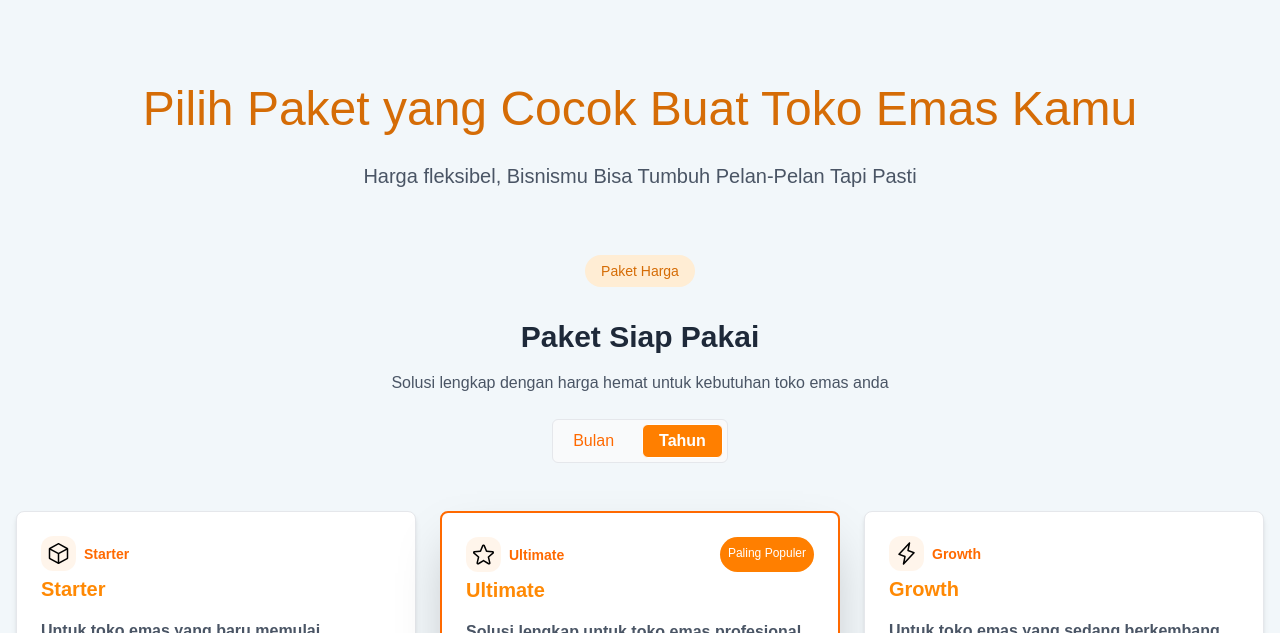
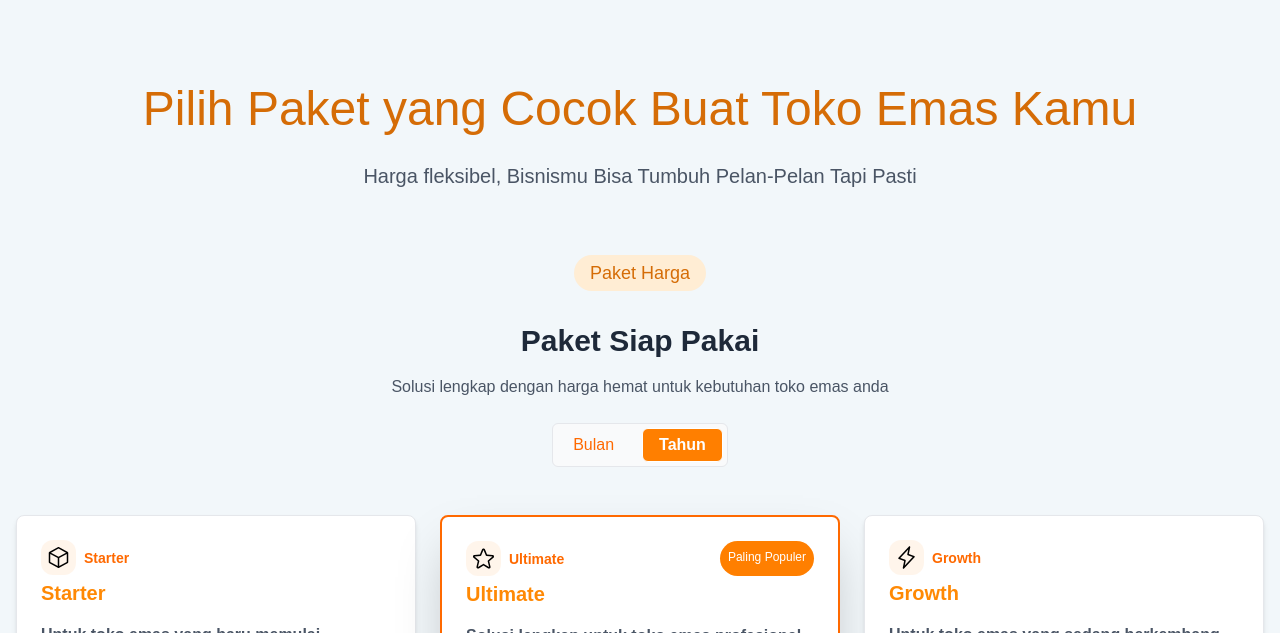
Before and after one commit to MorenoHilbran/Jemari-Point, a website: page src/hargatahunan.html in a window 1280 px wide. Shown: the part 167-800 px from the top of the page. Drawn offline with Linux system fonts and the light colour scheme.

Commit message:
fixing harga tahunan

```diff
--- a/src/hargatahunan.html
+++ b/src/hargatahunan.html
@@ -41,7 +41,7 @@
     <section class=" py-16 px-4">
     <div class="text-center mb-12 gap-2">
         <div class="inline-block bg-orange-100 text-[#D56C06] px-4 py-1 rounded-full mb-4">
-            <span class="text-sm font-medium">Paket Harga</span>
+            <span class="text-lg font-medium">Paket Harga</span>
         </div>
         <h1 class="text-3xl font-bold text-gray-800 mt-4">Paket Siap Pakai</h1>
         <p class="text-gray-600 mt-4 mb-6">Solusi lengkap dengan harga hemat untuk kebutuhan toko emas anda</p>
```
